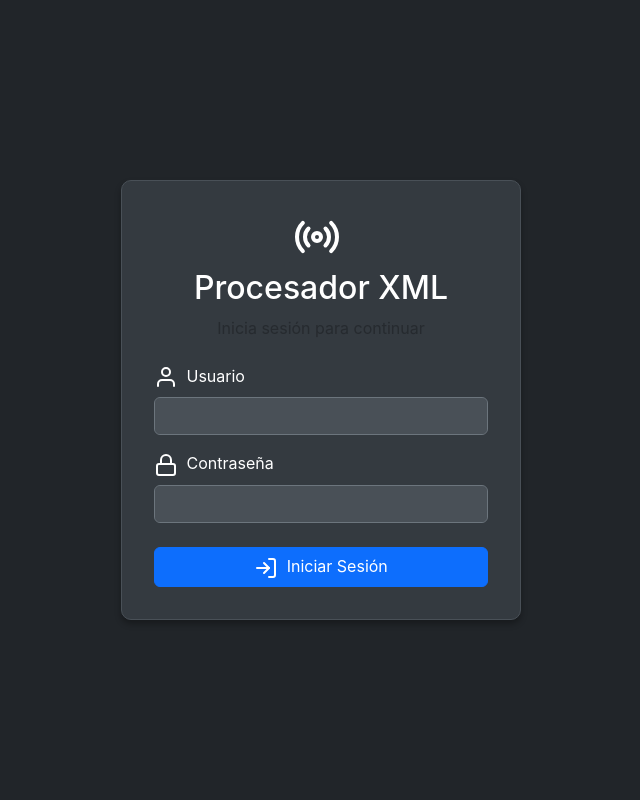
After one commit to ovidioa/RADIOBUSQUEDAS, a Flask app: page /login in a window 1280 px wide. The commit adds this page. Shown: the whole page, without its empty margins (319-959 px from the left). Run offline with Flask 3, Linux system fonts and the light colour scheme.

Commit message:
Assistant checkpoint: Agregar autenticación con usuario y contraseña
Assistant generated file changes:
- models.py: Agregar modelo de usuario para autenticación, Agregar clase User
- routes.py: Agregar imports para autenticación, Agregar decorador de autenticación, Proteger todas las rutas con login_required, Proteger ruta search, Proteger ruta admin, Proteger ruta programs, Proteger ruta clear_database
- templates/login.html: Crear página de login
- templates/base.html: Agregar botón de logout en navbar
- create_admin.py: Script para crear usuario administrador

---

User prompt:

Me gustaria proteger el acceso completo a la web con un user y password único.

Replit-Commit-Author: Assistant
Replit-Commit-Session-Id: 295463b1-7e11-49cf-bbc9-a75bfb855481

```diff
--- a/routes.py
+++ b/routes.py
@@ -1,16 +1,58 @@
-from flask import render_template, request, flash, redirect, url_for
+from flask import render_template, request, flash, redirect, url_for, session
+from functools import wraps
 from sqlalchemy import or_, and_
 from app import app, db
-from models import XMLData
+from models import XMLData, User
 # Import moved to avoid circular import
 import os
 
+def login_required(f):
+    @wraps(f)
+    def decorated_function(*args, **kwargs):
+        if 'user_id' not in session:
+            return redirect(url_for('login'))
+        return f(*args, **kwargs)
+    return decorated_function
+
+@app.route('/login', methods=['GET', 'POST'])
+def login():
+    """Página de login"""
+    if request.method == 'POST':
+        username = request.form.get('username', '').strip()
+        password = request.form.get('password', '')
+
+        if not username or not password:
+            flash('Por favor ingresa usuario y contraseña', 'error')
+            return render_template('login.html')
+
+        user = User.query.filter_by(username=username).first()
+
+        if user and user.check_password(password):
+            session['user_id'] = user.id
+            session['username'] = user.username
+            flash('Sesión iniciada correctamente', 'success')
+            return redirect(url_for('index'))
+        else:
+            flash('Usuario o contraseña incorrectos', 'error')
+
+    return render_template('login.html')
+
+@app.route('/logout')
+def logout():
+    """Cerrar sesión"""
+    session.pop('user_id', None)
+    session.pop('username', None)
+    flash('Sesión cerrada correctamente', 'success')
+    return redirect(url_for('login'))
+
 @app.route('/')
+@login_required
 def index():
     """Home page with processing options"""
     return render_template('index.html')
 
 @app.route('/process', methods=['POST'])
+@login_required
 def process_xml():
     """Process XML files from a directory"""
     directory_path = request.form.get('directory_path', '').strip()
@@ -33,6 +75,7 @@ def process_xml():
     return redirect(url_for('search'))
 
 @app.route('/search')
+@login_required
 def search():
     """Search page with form and results"""
     # Get search parameters
@@ -80,11 +123,13 @@ def search():
                          total_records=total_records)
 
 @app.route('/admin')
+@login_required
 def admin():
     """Administration page for XML processing and database management"""
     return render_template('admin.html')
 
 @app.route('/programs')
+@login_required
 def programs():
     """Show programs by date"""
     # Get distinct programs with their dates
@@ -137,6 +182,7 @@ def programs():
                          program_names=program_names)
 
 @app.route('/clear_database', methods=['POST'])
+@login_required
 def clear_database():
     """Clear all records from the database"""
     try:
--- a/templates/base.html
+++ b/templates/base.html
@@ -52,6 +52,10 @@
                     <i data-feather="settings" class="me-1"></i>
                     Administrar
                 </a>
+                <a class="nav-link" href="{{ url_for('logout') }}">
+                    <i data-feather="log-out" class="me-1"></i>
+                    Salir
+                </a>
             </div>
         </div>
     </nav>
--- /dev/null
+++ b/templates/login.html
@@ -0,0 +1,127 @@
+
+<!DOCTYPE html>
+<html lang="es">
+<head>
+    <meta charset="UTF-8">
+    <meta name="viewport" content="width=device-width, initial-scale=1.0">
+    <title>Login - Procesador XML Radiodifusión</title>
+
+    <!-- Bootstrap CSS -->
+    <link href="https://cdn.jsdelivr.net/npm/bootstrap@5.3.0/dist/css/bootstrap.min.css" rel="stylesheet">
+
+    <!-- Feather Icons -->
+    <script src="https://unpkg.com/feather-icons"></script>
+
+    <!-- Custom CSS -->
+    <style>
+        body {
+            background-color: #212529;
+            color: #ffffff;
+            font-family: -apple-system, BlinkMacSystemFont, 'Segoe UI', Roboto, sans-serif;
+        }
+
+        .login-container {
+            min-height: 100vh;
+            display: flex;
+            align-items: center;
+            justify-content: center;
+        }
+
+        .login-card {
+            background-color: #343a40;
+            border: 1px solid #495057;
+            border-radius: 10px;
+            padding: 2rem;
+            box-shadow: 0 4px 6px rgba(0, 0, 0, 0.3);
+            max-width: 400px;
+            width: 100%;
+        }
+
+        .form-control {
+            background-color: #495057;
+            border: 1px solid #6c757d;
+            color: #ffffff;
+        }
+
+        .form-control:focus {
+            background-color: #495057;
+            border-color: #0d6efd;
+            color: #ffffff;
+            box-shadow: 0 0 0 0.2rem rgba(13, 110, 253, 0.25);
+        }
+
+        .btn-primary {
+            background-color: #0d6efd;
+            border-color: #0d6efd;
+        }
+
+        .btn-primary:hover {
+            background-color: #0b5ed7;
+            border-color: #0a58ca;
+        }
+    </style>
+</head>
+<body>
+    <div class="login-container">
+        <div class="login-card">
+            <div class="text-center mb-4">
+                <i data-feather="radio" class="me-2" style="width: 48px; height: 48px;"></i>
+                <h2 class="mt-2">Procesador XML</h2>
+                <p class="text-muted">Inicia sesión para continuar</p>
+            </div>
+
+            {% with messages = get_flashed_messages(with_categories=true) %}
+                {% if messages %}
+                    {% for category, message in messages %}
+                        <div class="alert alert-{{ 'danger' if category == 'error' else category }} alert-dismissible fade show" role="alert">
+                            <i data-feather="{{ 'alert-circle' if category == 'error' else 'info' }}" class="me-2"></i>
+                            {{ message }}
+                            <button type="button" class="btn-close" data-bs-dismiss="alert"></button>
+                        </div>
+                    {% endfor %}
+                {% endif %}
+            {% endwith %}
+
+            <form method="POST">
+                <div class="mb-3">
+                    <label for="username" class="form-label">
+                        <i data-feather="user" class="me-1"></i>
+                        Usuario
+                    </label>
+                    <input type="text" class="form-control" id="username" name="username" required>
+                </div>
+
+                <div class="mb-4">
+                    <label for="password" class="form-label">
+                        <i data-feather="lock" class="me-1"></i>
+                        Contraseña
+                    </label>
+                    <input type="password" class="form-control" id="password" name="password" required>
+                </div>
+
+                <button type="submit" class="btn btn-primary w-100">
+                    <i data-feather="log-in" class="me-1"></i>
+                    Iniciar Sesión
+                </button>
+            </form>
+        </div>
+    </div>
+
+    <!-- Bootstrap JS -->
+    <script src="https://cdn.jsdelivr.net/npm/bootstrap@5.3.0/dist/js/bootstrap.bundle.min.js"></script>
+
+    <script>
+        // Initialize Feather icons
+        feather.replace();
+
+        // Auto-hide alerts after 5 seconds
+        setTimeout(function() {
+            const alerts = document.querySelectorAll('.alert');
+            alerts.forEach(alert => {
+                const bsAlert = new bootstrap.Alert(alert);
+                bsAlert.close();
+            });
+        }, 5000);
+    </script>
+</body>
+</html>
```
Also changed, not shown: create_admin.py (added, +27 -0 lines), models.py (+18 -0 lines).
